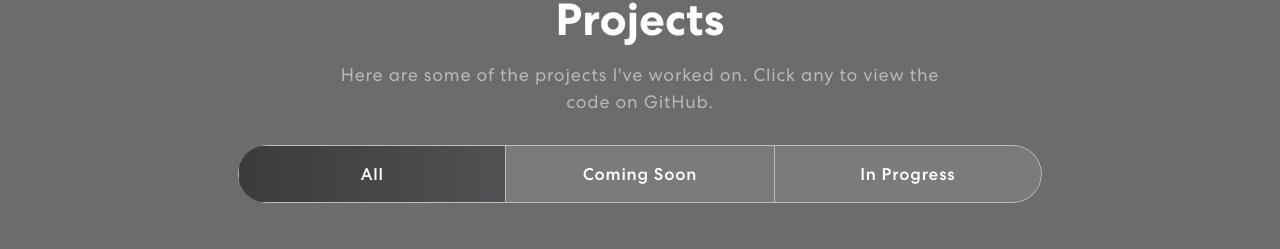
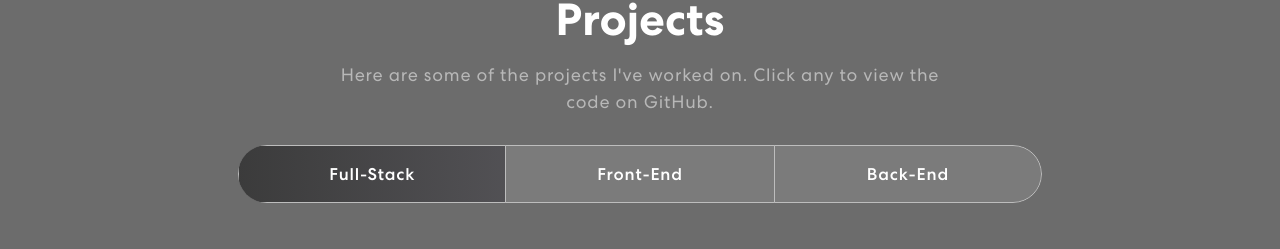
Before and after one commit to AJayvarman0626/my-portfolio-1, a React (Create React App) app: page / in a window 1280 px wide. Shown: the part 1441-1690 px from the top of the page. Built offline with nearby package versions, Linux system fonts and the light colour scheme; grey boxes are pictures that could not be loaded.

Commit message:
Update Projects.js

```diff
--- a/src/components/Projects.js
+++ b/src/components/Projects.js
@@ -37,13 +37,13 @@ export const Projects = () => {
                   <Tab.Container id="projects-tabs" defaultActiveKey="first">
                     <Nav variant="pills" className="nav-pills mb-5 justify-content-center align-items-center" id="pills-tab">
                       <Nav.Item>
-                        <Nav.Link eventKey="first">All</Nav.Link>
+                        <Nav.Link eventKey="first">Full-Stack</Nav.Link>
                       </Nav.Item>
                       <Nav.Item>
-                        <Nav.Link eventKey="second">Coming Soon</Nav.Link>
+                        <Nav.Link eventKey="second">Front-End</Nav.Link>
                       </Nav.Item>
                       <Nav.Item>
-                        <Nav.Link eventKey="third">In Progress</Nav.Link>
+                        <Nav.Link eventKey="third">Back-End</Nav.Link>
                       </Nav.Item>
                     </Nav>
                     <Tab.Content id="slideInUp" className={isVisible ? "animate__animated animate__slideInUp" : ""}>
```
